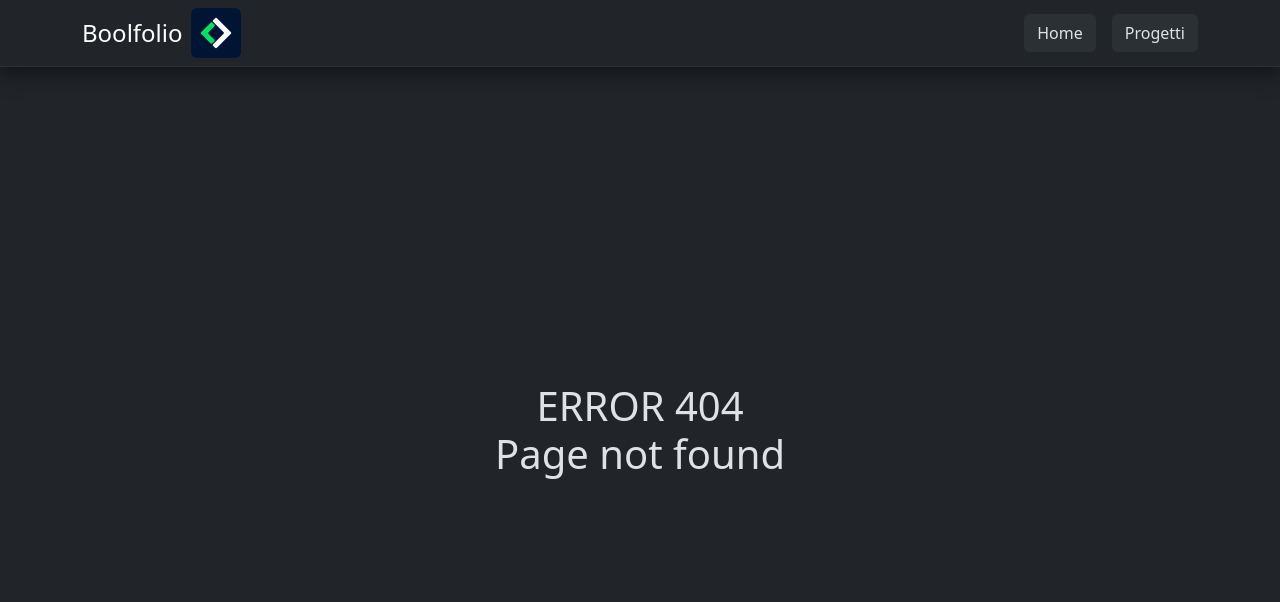
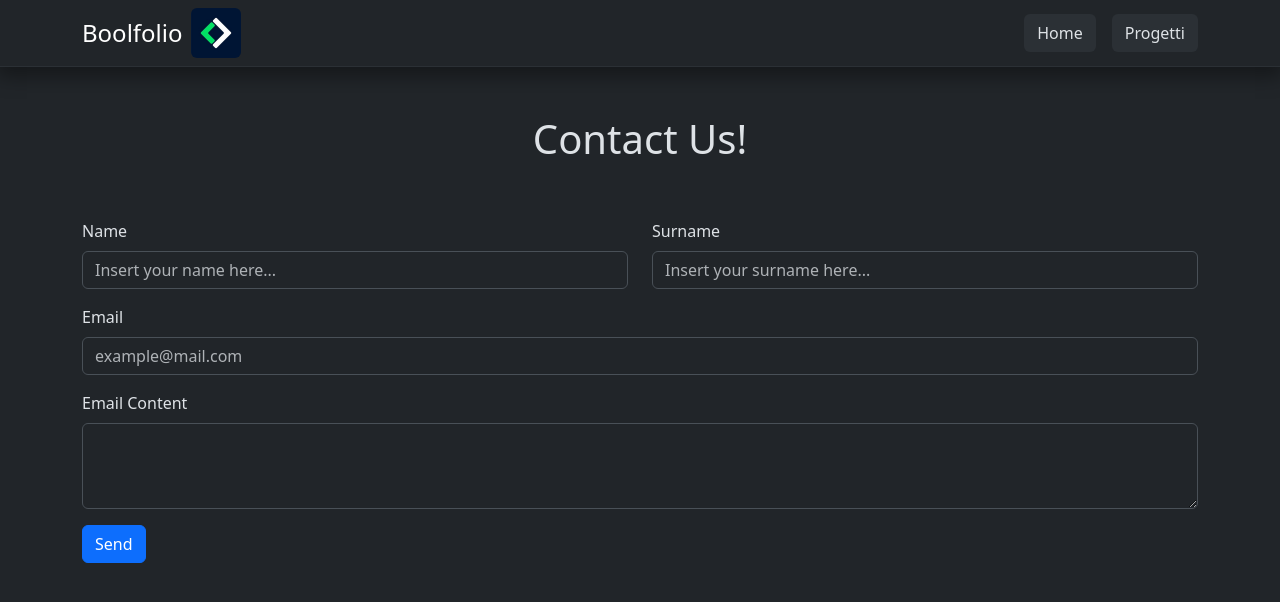
Before and after one commit to marcovittoriozacca/vite-boolfolio, a Vue app: page /contact-us in a window 1280 px wide. Before the commit this address had no page. Shown: the top 602 px of the page. Built offline with nearby package versions, Linux system fonts and the light colour scheme.

Commit message:
feat: Form component + Contact Us page + routing

```diff
--- a/src/App.vue
+++ b/src/App.vue
@@ -1,6 +1,4 @@
 <script>
-import { store } from './store';
-
 import AppHeader from './components/header/AppHeader.vue';
 import AppProjects from './components/pages/AppProjects.vue';
 
@@ -10,13 +8,6 @@ export default{
     AppHeader,
     AppProjects,
   },
-
-  data() {
-    return {
-      store,
-    }
-  },
-
 }
 
 </script>
@@ -34,7 +25,4 @@ export default{
 
 </template>
 
-<style lang="scss" scoped>
-
-
-</style>
+<style lang="scss" scoped></style>
--- /dev/null
+++ b/src/components/main/ContactForm.vue
@@ -0,0 +1,77 @@
+<script>
+import { store } from '../../store';
+import axios from 'axios';
+
+export default {
+    name: 'ContactForm',
+
+    data() {
+        return {
+
+        }
+    },
+}
+
+
+</script>
+
+<template>
+
+<div class="container">
+    <h1 class="text-center py-5">Contact Us!</h1>
+    <form action="" method="">
+        <div class="row">
+            <div class="col-6">
+                <div class="mb-3">
+                    <label for="firstname" class="form-label">Name</label>
+                    <input
+                        type="text"
+                        class="form-control"
+                        name="firstname"
+                        id="firstname"
+                        placeholder="Insert your name here..."
+                    />
+                </div>
+            </div>
+            <div class="col-6">
+                <div class="mb-3">
+                    <label for="surname" class="form-label">Surname</label>
+                    <input
+                        type="text"
+                        class="form-control"
+                        name="surname"
+                        id="surname"
+                        placeholder="Insert your surname here..."
+                    />
+                </div>
+            </div>
+            <div class="col-12">
+                <div class="mb-3">
+                    <label for="email" class="form-label">Email</label>
+                    <input
+                        type="text"
+                        class="form-control"
+                        name="email"
+                        id="email"
+                        placeholder="example@mail.com"
+                    />
+                </div>
+            </div>
+            <div class="col-12">
+                <div class="mb-3">
+                    <label for="content" class="form-label">Email Content</label>
+                    <textarea class="form-control" name="content" id="content" rows="3"></textarea>
+                </div>
+            </div>
+            <div class="mb-3">
+                <button type="submit" class="btn btn-primary">Send</button>
+            </div>
+        </div>
+    </form>
+</div>
+
+</template>
+
+<style lang="scss" scoped>
+
+</style>
--- /dev/null
+++ b/src/components/pages/ContactUs.vue
@@ -0,0 +1,19 @@
+<script>
+import ContactForm from '../main/ContactForm.vue';
+export default {
+    name: 'ContactUs',
+    components:{
+        ContactForm,
+    },
+
+}
+</script>
+
+<template>
+    <ContactForm/>
+</template>
+
+
+<style lang="scss" scoped>
+
+</style>
--- a/src/router.js
+++ b/src/router.js
@@ -4,6 +4,7 @@ import AppHome from './components/pages/AppHome.vue';
 import NotFound from './components/pages/NotFound.vue';
 import AppProjects from './components/pages/AppProjects.vue';
 import ProjectShow from './components/pages/ProjectShow.vue';
+import ContactUs from './components/pages/ContactUs.vue';
 
 const router = createRouter({
     history: createWebHistory(),
@@ -24,6 +25,11 @@ const router = createRouter({
             component: ProjectShow,
         },
         {
+            path: '/contact-us',
+            name: 'contact-us',
+            component: ContactUs,
+        },
+        {
             path: '/:patchMatch(.*)*',
             name: 'not-found',
             component: NotFound,
```
